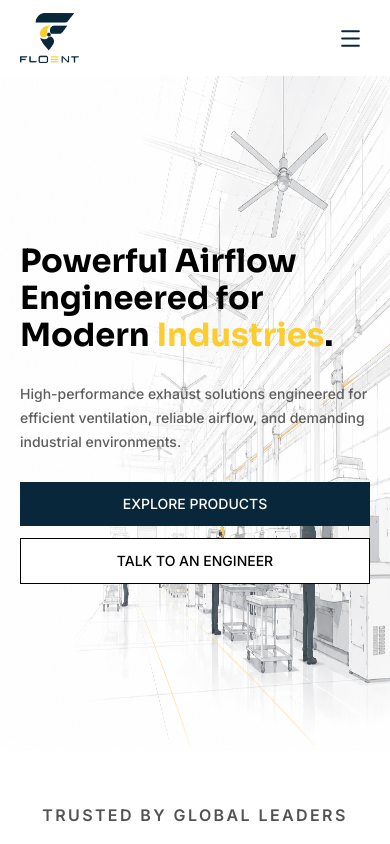
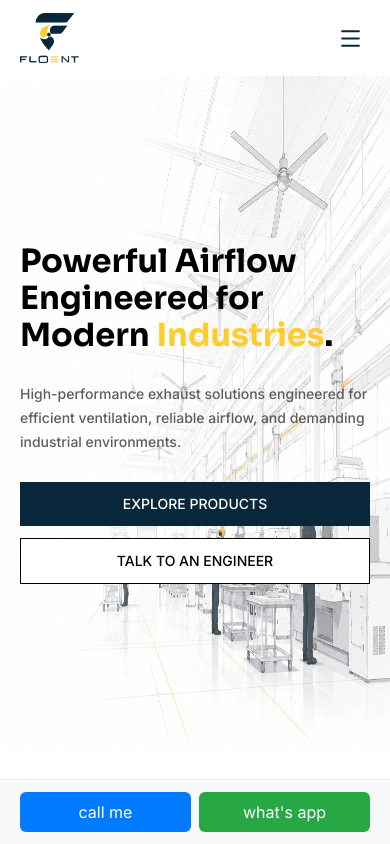
Before and after one commit to kb-patel2005/vkpclfan, a Next.js app: page / in a window 390 px wide. Shown: the top 844 px of the page. Built offline with nearby package versions, Linux system fonts and the light colour scheme.

Commit message:
02-09-2026

```diff
--- a/app/layout.tsx
+++ b/app/layout.tsx
@@ -8,6 +8,7 @@ import { Manrope } from "next/font/google";
 import { Inter, Sora } from "next/font/google";
 import { Hanken_Grotesk } from "next/font/google";
 import "./globals.css";
+import MobileBottomDiv from "@/component/common/MobileBottomDiv";
 
 const geistSans = Geist({
   variable: "--font-geist-sans",
@@ -53,7 +54,9 @@ export default function RootLayout({ children }: LayoutProps<"/">) {
     >
       <body className={`${inter.className} min-h-full flex flex-col`}>
         <Navbar/>
-        {children}</body>
+        {children}
+        <MobileBottomDiv/>
+      </body>
     </html>
   );
 }
--- a/app/page.tsx
+++ b/app/page.tsx
@@ -2,7 +2,7 @@ import { Advantage } from "@/component/home/Advantage";
 import { Faq } from "@/component/home/Faq";
 import Features from "@/component/home/Feature";
 import Floentfan from "@/component/home/Floentfan";
-import Footer from "@/component/home/Footer";
+import Footer from "@/component/common/Footer";
 import HorizontalScroller from "@/component/home/HorizontalScroller";
 import Industryworkspace from "@/component/home/Industryworkspace";
 import Landing from "@/component/home/Landing";
--- /dev/null
+++ b/component/common/MobileBottomDiv.tsx
@@ -0,0 +1,12 @@
+import React from 'react'
+
+export default function MobileBottomDiv() {
+  return (
+    <div className='fixed bottom-0 left-0 right-0 z-50 bg-[#F8F9FA] py-3 px-5 flex justify-between items-center border-t border-[#EDEEEF] lg:hidden'>
+        <div className='flex items-center w-full gap-2'>
+            <button className='w-[50%] bg-[#007bff] text-white py-2 px-4 rounded-md hover:bg-[#0056b3]'>call me</button>
+            <button className='w-[50%] bg-[#28a745] text-white py-2 px-4 rounded-md hover:bg-[#1e7e34]'>what's app</button>
+        </div>
+    </div>
+  )
+}
--- a/component/home/Industryworkspace.tsx
+++ b/component/home/Industryworkspace.tsx
@@ -42,10 +42,10 @@ function Card1({
 
 export default function Industryworkspace() {
     return (
-        <section className="flex w-full flex-col items-center bg-[#F8F9FA] gap-10 px-4 py-6 sm:px-6 lg:gap-14 lg:py-20">
+        <section className="flex w-full flex-col items-center bg-[#F8F9FA] gap-3 justify-center md:gap-5 px-4 py-6 sm:px-6 lg:gap-14 lg:py-20">
 
             {/* ================= STATS ================= */}
-            <div className="flex w-full flex-wrap lg:gap-10 gap-8 justify-between max-w-7xl">
+            <div className="flex w-full flex-wrap lg:gap-10 gap-8 sm:justify-around justify-center max-w-7xl">
 
                 {data.map((data1, index) => (
                     <Card1
```
Also changed, not shown: component/common/Footer.tsx (renamed from component/home/Footer.tsx).
